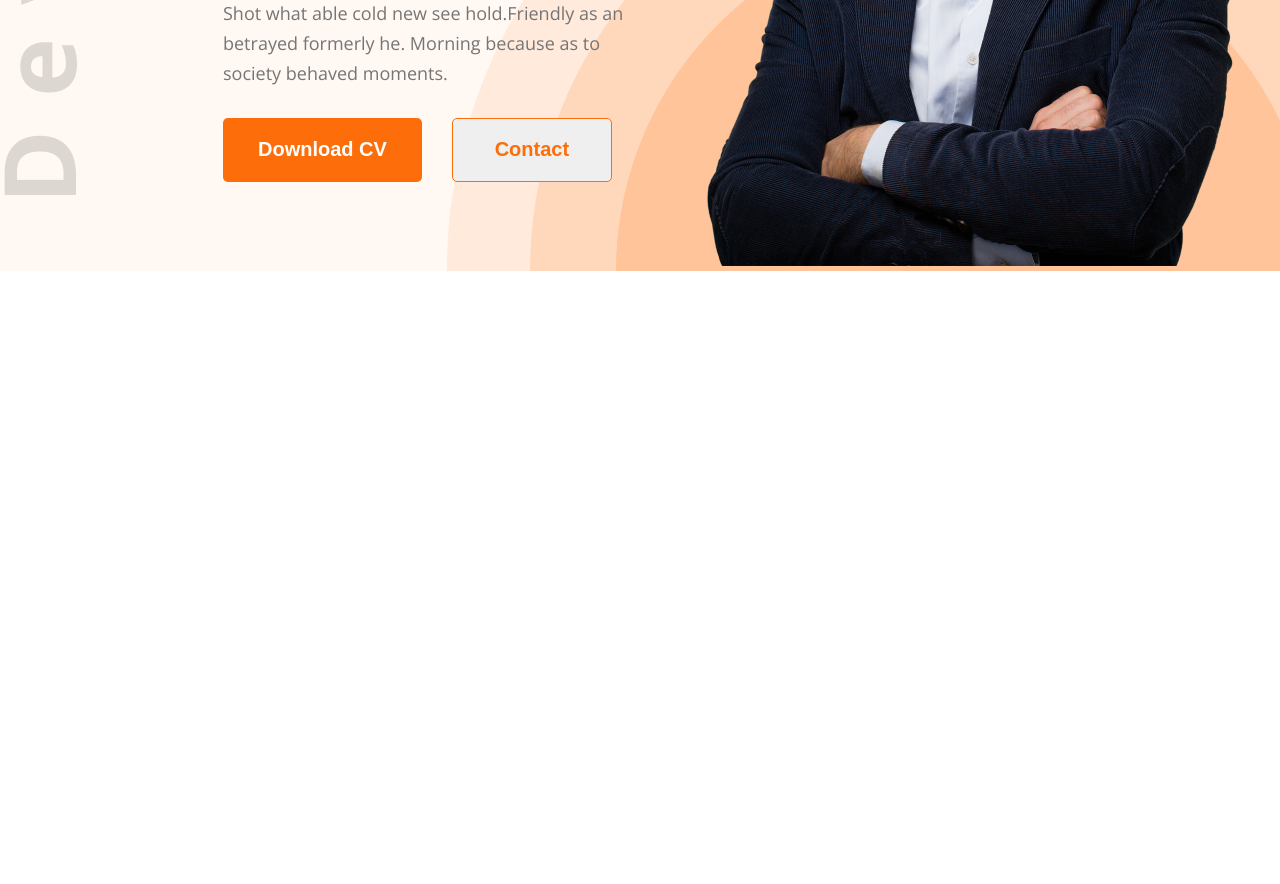
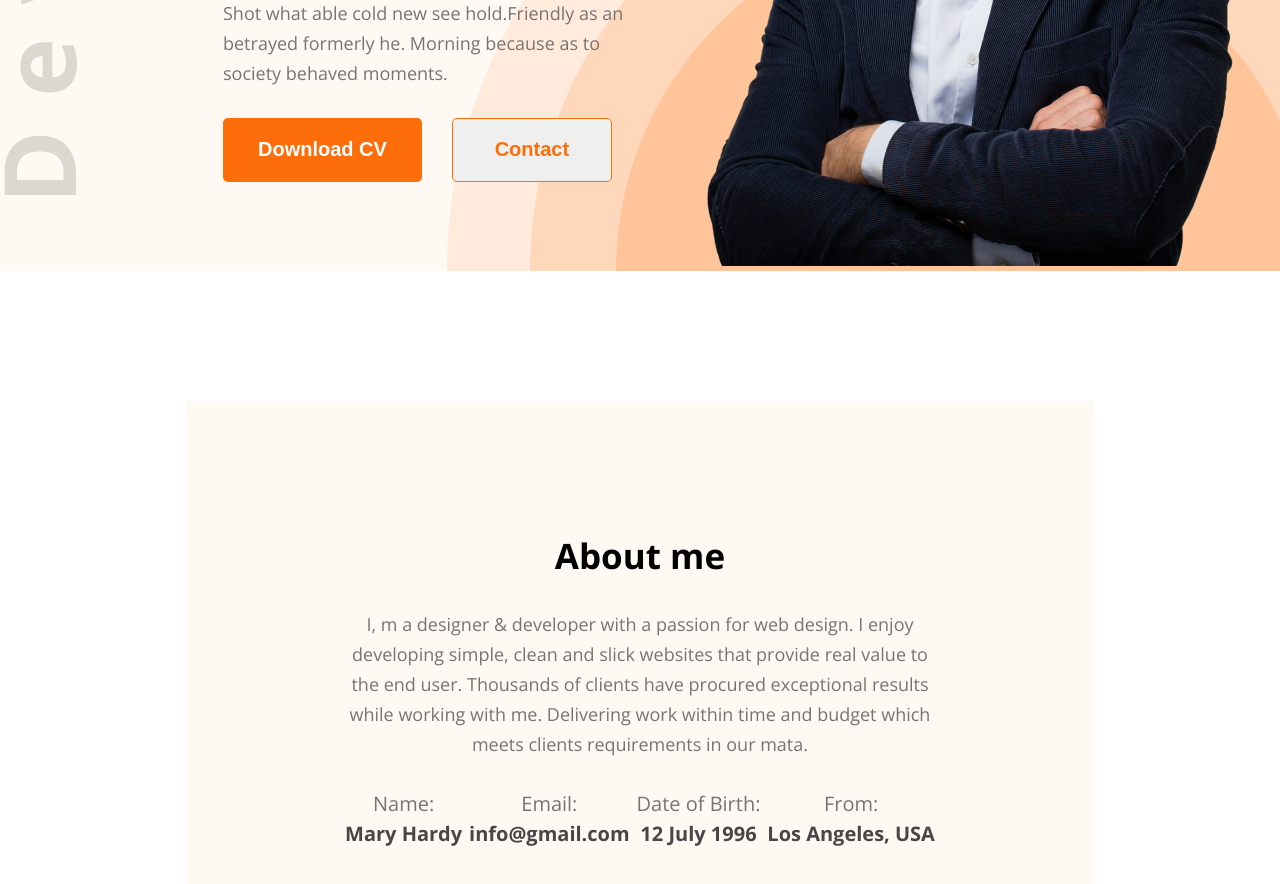
Before and after one commit to NahidOnim/my-portfolio, a plain HTML site: page index.html in a window 1280 px wide. Shown: the part 568-1452 px from the top of the page. Before the commit the page ends 839 px from the top, so only its background shows below. Drawn offline with nearby package versions, Linux system fonts and the light colour scheme.

Commit message:
about section update

```diff
--- a/index.html
+++ b/index.html
@@ -38,5 +38,33 @@
             </div>
         </section>
     </header>
+
+    <section id="about">
+        <div class="about-container">
+            <div class="section-heading">
+                <h2>About me</h2>
+                <p>I, m a designer & developer with a passion for web design. I enjoy developing simple, clean and slick websites that provide real value to the end user. Thousands of clients have procured exceptional results while working with me. Delivering work within time and budget which meets clients requirements in our mata.</p>
+            </div>
+            <div class="about-info">
+                <div class="info-card">
+                    <p>Name:</p>
+                    <h4>Mary Hardy</h4>
+                </div>
+                <div class="info-card">
+                    <p>Email:</p>
+                    <h4>info@gmail.com</h4>
+                </div>
+                <div class="info-card">
+                    <p>Date of Birth:</p>
+                    <h4>12 July 1996</h4>
+                </div>
+                <div class="info-card">
+                    <p>From:</p>
+                    <h4>Los Angeles, USA</h4>
+                </div>
+            </div>
+        </div>
+
+    </section>
 </body>
 </html>
--- a/styles/portfolio.css
+++ b/styles/portfolio.css
@@ -21,7 +21,22 @@
   font-family: "Open Sans", sans-serif;
   font-optical-sizing: auto;
 }
-
+.section-heading{
+    max-width: 827px;
+    text-align: center;
+}
+.section-heading h2{
+    font-size: 35px;
+    font-weight: bold;
+    margin-bottom: 30px;
+}
+.section-heading p{
+    font-size: 18px;
+    font-weight: 400px;
+    margin-bottom: 30px;
+    color: #757575;
+    line-height: 30px;
+}
 
 /* main style  */
 
@@ -115,3 +130,30 @@
     width: 160px;
     height: 64px;
 }
+#about{
+    padding-top: 130px;
+}
+#about .about-container{
+    width: 71%;
+    max-width: 1140px;
+    margin: 0 auto;
+    text-align: center;
+    background-color: #FFF8F3;
+    padding: 131px 156px;
+}
+#about .about-container .about-info{
+    display: flex;
+    justify-content: space-around;
+
+}
+.about-info .info-card p{
+    color: #757575;
+    font-size: 20px;
+    line-height: 30px;
+}
+.about-info .info-card h4{
+    font-size: 20px;
+    line-height: 30px;
+    color: #474747;
+    font-weight: bold;
+}
```
